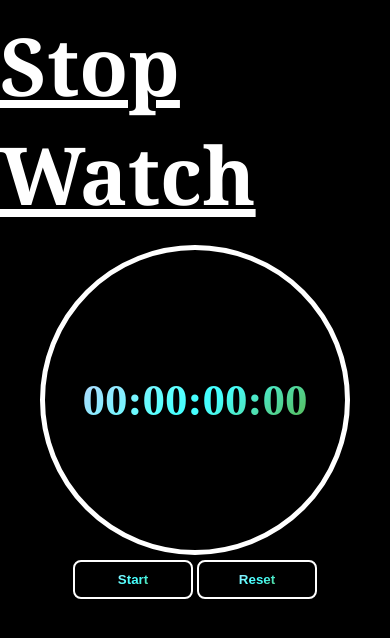
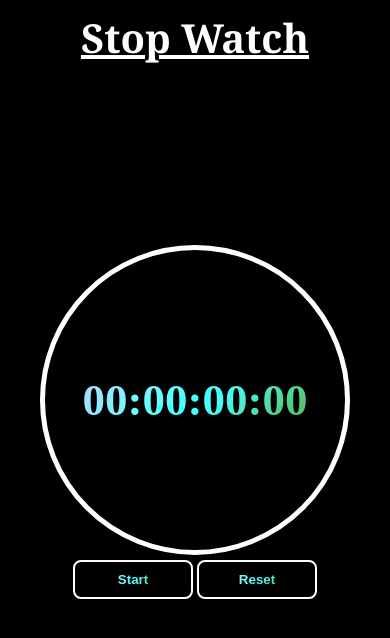
Before and after one commit to zaid617/stop-watch-using-js, a plain HTML site: page index.html in a window 390 px wide. Drawn offline with nearby package versions, Linux system fonts and the light colour scheme.

Commit message:
add media query

```diff
--- a/style.css
+++ b/style.css
@@ -66,3 +66,12 @@ h2{
     font-weight: bold;
 
 }
+
+
+
+
+@media screen and (max-width:520px){
+    h1{
+        font-size: 40px;
+    }
+}
```
